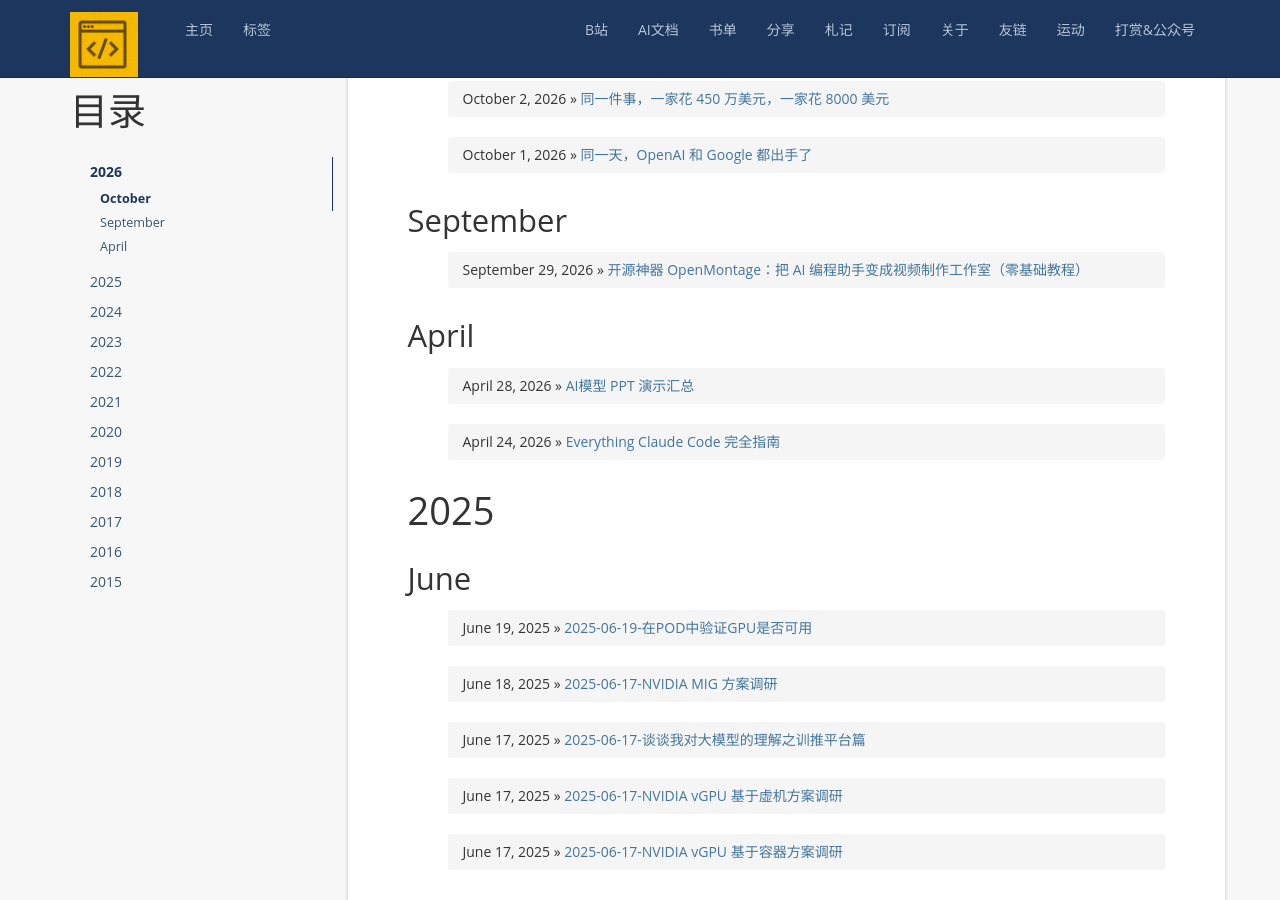
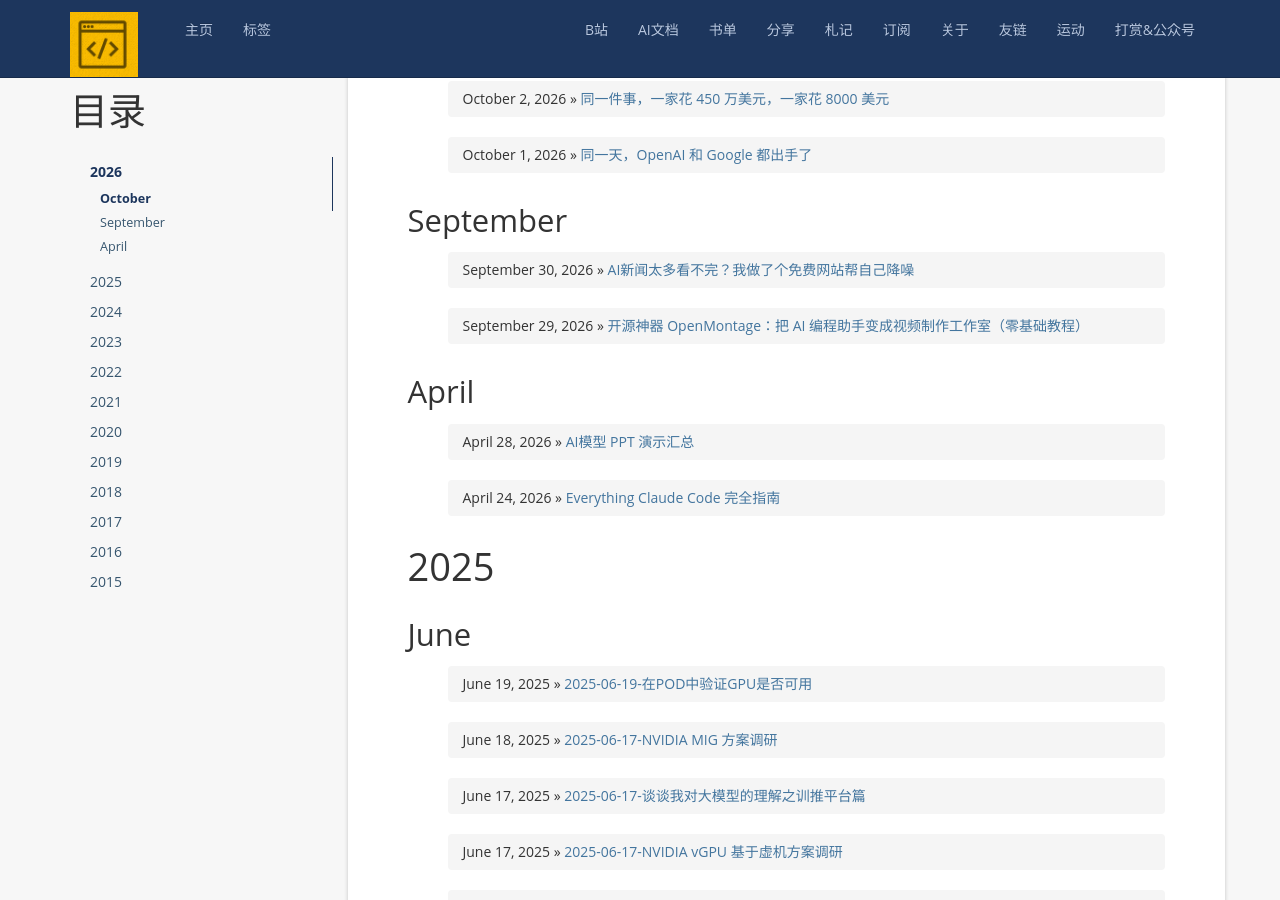
Before and after one commit to zackzhangkai/zackzhangkai.github.io, a Jekyll site: the page built from index.html, in a window 1280 px wide and 900 px high, scrolled down 347 px. Built offline with Jekyll 4.4.1, drawn with Linux system fonts in a browser that asks for light colours; nearby versions of some CDN libraries; a script that is not in the unit is left out; the list of posts is cut into pages by our own code; comment, search, counter and statistics services are not loaded; some of the changed lines change nothing that is shown.

Commit message:
新增文章：MyHOT AI 情报站上线（news.coderfather.com）

```diff
--- /dev/null
+++ b/_posts/2026-09-30-myhot-ai-news-site.md
@@ -0,0 +1,100 @@
+---
+layout: post
+title: AI新闻太多看不完？我做了个免费网站帮自己降噪
+tags: AI文档
+---
+
+> MyHOT（news.coderfather.com）| 一手信源聚合 + AI 评分 + 事件追踪 + 每日 8 点自动日报 | 免费不用登录
+
+大家好，我是Zack。
+
+前阵子上线了一个小网站，解决的是我自己一个烦了很久的问题。这篇文章把它正式介绍给你。
+
+网站叫 **MyHOT**，地址：**news.coderfather.com**。一句话说清楚它是干嘛的：**帮你把每天 AI 圈真正值得看的信息，压缩到几分钟读完。**
+
+## 01 问题：AI 新闻又多又重复
+
+如果你也每天跟进 AI 动态，应该有同样的感受：
+
+一个大事件出来，几十个号写的是同一件事，内容高度重复；想看一手信源，得翻 OpenAI 官方博客、TechCrunch、Ars Technica 这些站，一天下来时间全花在「找」和「筛」上了；而且大部分内容看完对工作没什么帮助，真正有用的那 10%，藏在 90% 的噪音里。
+
+我自己是做 AI 开发的，这个成本每天都要付，付了大半年。市面上没有现成的解决方案，就自己写了一个。逻辑不复杂：**让程序去盯信源、去重、打分，人只看最后筛出来的那几条。**
+
+## 02 它具体做了什么
+
+打开首页是这样的：
+
+![MyHOT 精选页](/images/2026-09-30-myhot-ai-news-site/home.png)
+
+几个关键设计，都是针对上面的痛点来的：
+
+**1. 信源只收一手和权威渠道。** OpenAI 官方、TechCrunch、The Decoder、Ars Technica、GitHub Blog、DeepMind、微软研究院、NVIDIA 这些。自媒体搬运稿不收，从源头减少重复。
+
+**2. 同一事件自动合并。** OpenAI 发个模型，第二天有更新、第三天被叫停，不会变成三条孤立新闻——它们挂在同一条下面，持续追踪「最新进展」。你从头看到尾，就是这个事件的完整时间线。
+
+**3. 每条带 AI 评分和推荐理由。** 评分是帮你排序的，80 分以上的优先看；推荐理由用一句话说清「这条为什么值得看」，省掉你自己判断的时间。
+
+这里说句实话：**评分是辅助判断，不是标准答案**，信源覆盖范围也还在扩。把它当一个效率工具用就好，别当权威。
+
+## 03 两个我每天都会用的功能
+
+**热点榜：过去 48 小时，AI 圈在讨论什么**
+
+![AI 热点榜](/images/2026-09-30-myhot-ai-news-site/hot.png)
+
+按热度排的 10 件事，每件标了热度指数、24 小时趋势曲线、有几个来源在报道。想知道这两天行业的注意力在哪，扫一眼这页就够了。
+
+**AI 日报：每天早上 8 点自动出刊**
+
+![AI 日报](/images/2026-09-30-myhot-ai-news-site/daily.png)
+
+每天 8 点，程序自动把过去 24 小时的大事整理成一份报纸版式的日报，头条、要闻、新模型分类排好，4 分钟读完。日报、周报、月报都有，往期可回看。我的习惯是早上刷一下日报，需要深挖的再去点原文。
+
+## 04 团队怎么用：飞书群机器人
+
+如果你是带团队的，这个可能比网站本身更实用。
+
+团队里人人都想跟 AI 动态，但没人有那么多时间。MyHOT 提供了**飞书群机器人**：拉进群之后，**每天的 AI 日报自动整理好、准时推送到群里**，不用任何人动手维护。
+
+接入方式在侧边栏「Agent 接入」里，几分钟配完。
+
+## 05 侧边栏还有几个板块
+
+首页之外，侧边栏里还有几个各有用途的页面：
+
+**模型榜**
+
+![MyHOT 模型榜](/images/2026-09-30-myhot-ai-news-site/leaderboard.png)
+
+汇集 15 项公开评测、7 家机构的结果，按「共识指数」排综合、编程、推理、知识、专业办公五个榜。比较特别的是每个名次都标了**浮动范围**，比如第一名会告诉你「名次可能在 1—4 名之间」——选模型的时候，比只看单一跑分靠谱。
+
+**Tibo 重置监控**
+
+Codex 用户的实用工具：额度重置和重置卡什么时候生效，做成了一张重置日历（本月 4 次重置、1 次发卡），关键公告都附 OpenAI 的 Tibo 原话（中英对照），看一手信息。
+
+**回撤风险**
+
+每天自动检查油价、美债收益率、标普 500 均线、美联储预期等六类信号。单一信号异常不动，**多个信号共振才升级预警**——这个规则是故意的，避免天天喊狼来了。
+
+**主题订阅**
+
+38 个主题频道，OpenAI、Claude、Gemini、DeepSeek、千问这些都有。只想追一家的动态，点进去就是它的时间线。
+
+**Agent 接入**
+
+给开发者的：提供 MCP、RSS、REST API 三种接入方式，**全部匿名只读、不用 API Key**。复制一行 MCP 地址，你的 Agent 就能直接拉最新精选、热点榜、日报这些数据。上面的飞书机器人，底层就是这套接口。
+
+## 06 接下来的计划
+
+网站会沿着「省时间」这个方向继续做，排在前面的是：
+
+1. **Skill 排行榜** —— AI Agent Skill 的热度与质量排名
+2. **MCP 排行榜** —— 值得接入的 MCP 服务整理
+3. **代理站评测** —— 主流 AI 代理站横评
+4. **小红书热点监控** —— AI 相关热点追踪
+
+站点**免费、不用登录**，手机电脑都能看。
+
+最后照例说句实在话：这是我个人维护的网站，功能谈不上完美，信源覆盖和评分算法都还在迭代。如果你用下来觉得哪里不顺手、或者希望优先加什么功能，欢迎留言告诉我，留言我会一条条看，直接影响排期。
+
+地址：news.coderfather.com，收藏一下，明早 8 点看第一份日报。
--- a/tag/AI文档/index.html
+++ b/tag/AI文档/index.html
@@ -21,6 +21,7 @@
             <li><a href="#openmontage">OpenMontage</a></li>
             <li><a href="#ai-daily-devday-gemini">OpenAI 与 Google 同天发布</a></li>
             <li><a href="#ataraxos-8000-vs-4-5-million">8000 美元打赢 450 万美元</a></li>
+            <li><a href="#myhot-ai-news-site">MyHOT AI 情报站</a></li>
            </ul>
         </div>
       </div>
@@ -116,6 +117,13 @@
              <p><small>2026-10-02 | Ataraxos 1/500 算力赢下西洋陆军棋最强人类 | 门槛降的是方法成本，不是算力价</small></p>
 
              <hr>
+             <h2 id="myhot-ai-news-site">MyHOT AI 情报站</h2>
+             <ul>
+               <li><a href="https://zackzhangkai.github.io/2026/09/30/myhot-ai-news-site/" target="_blank">AI新闻太多看不完？我做了个免费网站帮自己降噪 →</a></li>
+             </ul>
+             <p><small>2026-09-30 | news.coderfather.com 上线 | AI 评分精选 + 热点榜 + 每日 8 点自动日报</small></p>
+
+             <hr>
              <p><em>使用 project-researcher skill 自动生成</em></p>
 
           </div>
```
Also changed, not shown: images/2026-09-30-myhot-ai-news-site/daily.png (added), images/2026-09-30-myhot-ai-news-site/home.png (added), images/2026-09-30-myhot-ai-news-site/hot.png (added), images/2026-09-30-myhot-ai-news-site/leaderboard.png (added).
